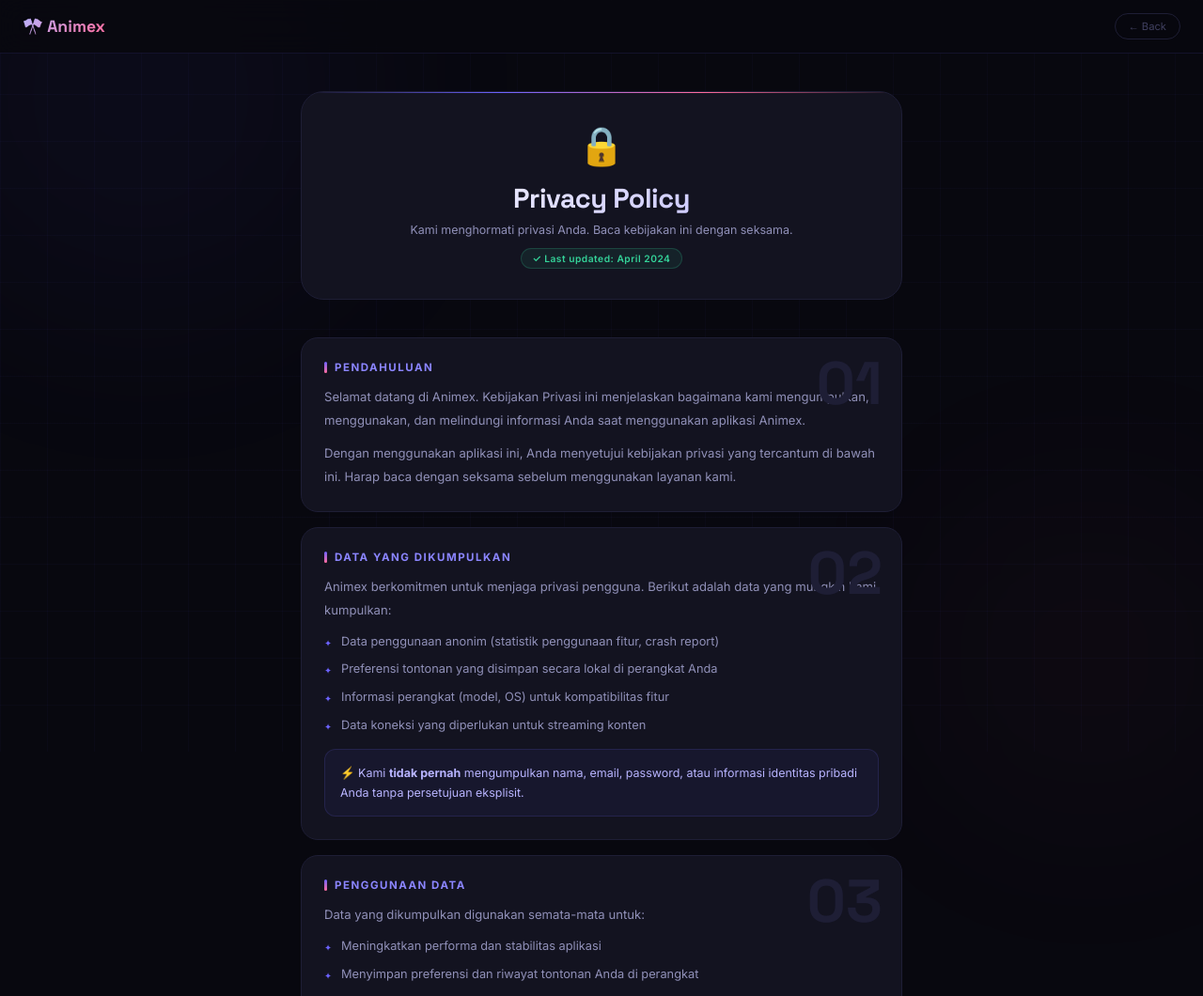
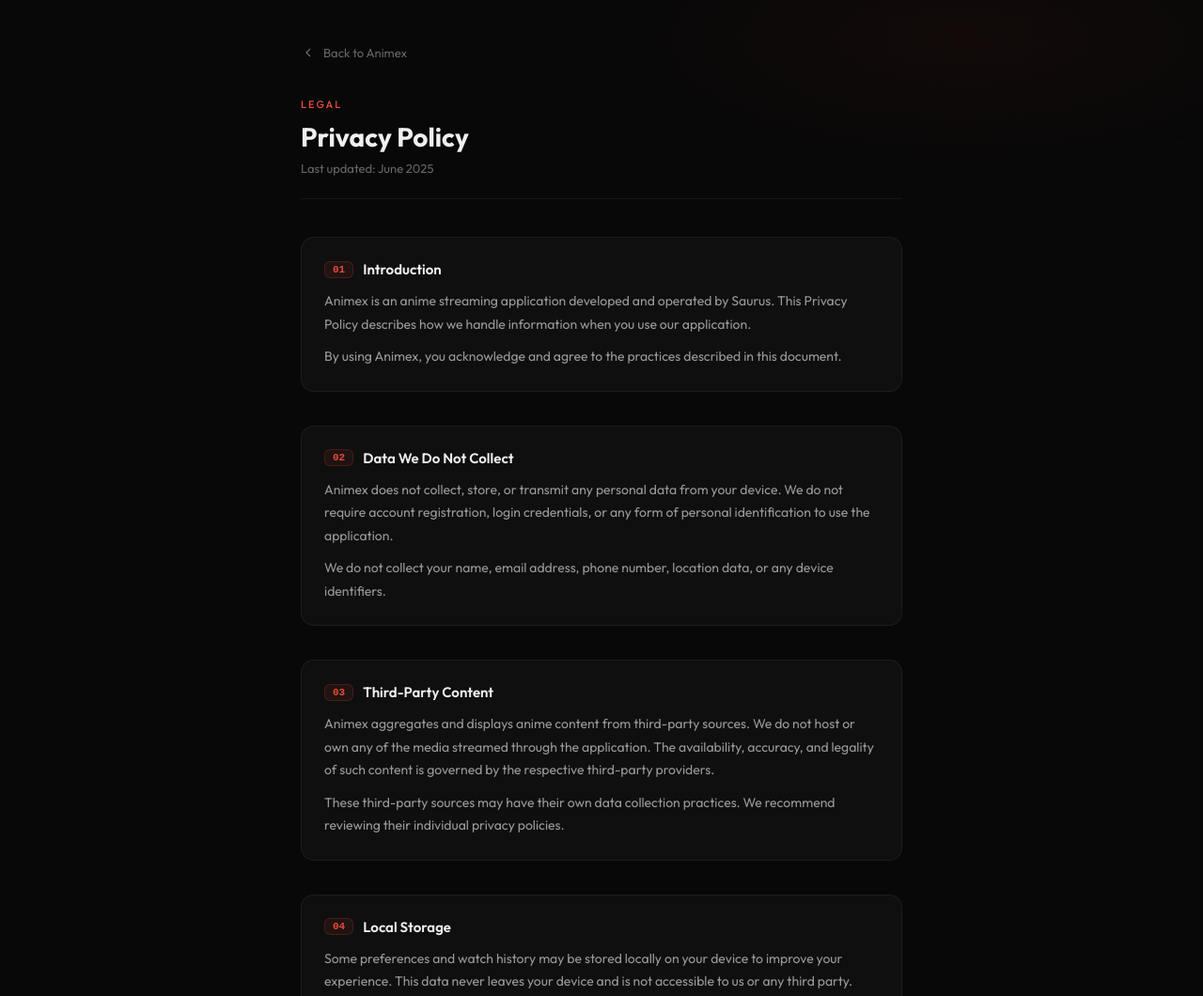
Before and after one commit to SaurusAraAra/Animex-download, a plain HTML site: page public/privacy.html in a window 1280 px wide. Shown: the top 1060 px of the page at 94% size. Drawn offline with Linux system fonts and the light colour scheme.

Commit message:
Update privacy.html

```diff
--- a/public/privacy.html
+++ b/public/privacy.html
@@ -3,296 +3,230 @@
 <head>
 <meta charset="UTF-8">
 <meta name="viewport" content="width=device-width, initial-scale=1.0">
+<meta name="theme-color" content="#0a0a0a">
 <title>Privacy Policy — Animex</title>
-<meta name="description" content="Kebijakan privasi aplikasi Animex. Kami berkomitmen menjaga data dan privasi pengguna.">
 <link rel="preconnect" href="https://fonts.googleapis.com">
-<link href="https://fonts.googleapis.com/css2?family=Inter:wght@300;400;500;600;700&family=Space+Grotesk:wght@600;700&display=swap" rel="stylesheet">
+<link href="https://fonts.googleapis.com/css2?family=Outfit:wght@300;400;500;600;700&display=swap" rel="stylesheet">
 <style>
+:root {
+  --red: #c0392b;
+  --red-bright: #e74c3c;
+  --bg: #080808;
+  --bg2: #0f0f0f;
+  --border: rgba(255,255,255,0.06);
+  --border-red: rgba(192,57,43,0.25);
+  --text: #f0f0f0;
+  --text-muted: #666;
+  --text-soft: #999;
+}
+
 *, *::before, *::after { box-sizing: border-box; margin: 0; padding: 0; }
-:root {
-  --bg:#08080f; --surface:#0f0f1a; --card:#131320; --border:#1e1e35; --border2:#252540;
-  --t:#f0f0ff; --t2:#9090b8; --m:#404060;
-  --p:#6c63ff; --p2:#8b85ff; --p3:#b8b4ff;
-  --accent:#ff6b9d; --green:#34d399;
+
+body {
+  background: var(--bg);
+  color: var(--text);
+  font-family: 'Outfit', sans-serif;
+  min-height: 100vh;
+  -webkit-font-smoothing: antialiased;
 }
-html { scroll-behavior: smooth; }
-body {
-  font-family: 'Inter', sans-serif;
-  background: var(--bg); color: var(--t);
-  min-height: 100vh; overflow-x: hidden;
+
+body::before {
+  content: '';
+  position: fixed;
+  inset: 0;
+  background: radial-gradient(ellipse 50% 30% at 80% 5%, rgba(192,57,43,0.06) 0%, transparent 60%);
+  pointer-events: none;
+  z-index: 0;
 }
-body::before {
-  content: ''; position: fixed; inset: 0; z-index: 0; pointer-events: none;
-  background-image:
-    linear-gradient(rgba(108,99,255,.03) 1px, transparent 1px),
-    linear-gradient(90deg, rgba(108,99,255,.03) 1px, transparent 1px);
-  background-size: 50px 50px;
+
+.wrapper {
+  position: relative;
+  z-index: 1;
+  max-width: 680px;
+  margin: 0 auto;
+  padding: 48px 20px 80px;
 }
-.orb {
-  position: fixed; border-radius: 50%; filter: blur(120px); opacity: .4; pointer-events: none; z-index: 0;
+
+/* Back nav */
+.back-nav {
+  display: inline-flex;
+  align-items: center;
+  gap: 8px;
+  font-size: 13px;
+  color: var(--text-muted);
+  text-decoration: none;
+  margin-bottom: 40px;
+  transition: color 0.2s;
 }
-.o1 { width:500px; height:500px; background:rgba(108,99,255,.12); top:-150px; left:-100px; }
-.o2 { width:400px; height:400px; background:rgba(255,107,157,.08); bottom:-100px; right:-80px; }
+.back-nav:hover { color: var(--red-bright); }
+.back-nav svg { width: 16px; height: 16px; }
 
-/* Loader */
-#loader {
-  position: fixed; inset: 0; z-index: 9999; background: var(--bg);
-  display: flex; align-items: center; justify-content: center;
-  transition: opacity .5s, visibility .5s;
+/* Header */
+.doc-header {
+  margin-bottom: 40px;
+  padding-bottom: 24px;
+  border-bottom: 1px solid var(--border);
 }
-#loader.hide { opacity: 0; visibility: hidden; }
-.ring { width:40px; height:40px; border-radius:50%; border:3px solid var(--border2); border-top-color:var(--p); animation: spin 1s linear infinite; }
-@keyframes spin { to { transform: rotate(360deg); } }
+.doc-label {
+  font-size: 11px;
+  text-transform: uppercase;
+  letter-spacing: 2px;
+  color: var(--red-bright);
+  font-weight: 500;
+  margin-bottom: 10px;
+}
+.doc-title {
+  font-size: 28px;
+  font-weight: 700;
+  margin-bottom: 8px;
+}
+.doc-meta {
+  font-size: 13px;
+  color: var(--text-muted);
+}
 
-/* Nav */
-nav {
-  position: sticky; top: 0; z-index: 100;
-  background: rgba(8,8,15,.9); backdrop-filter: blur(14px);
-  border-bottom: 1px solid rgba(108,99,255,.12);
-  padding: 14px 24px;
-  display: flex; align-items: center; justify-content: space-between;
+/* Sections */
+.section {
+  margin-bottom: 36px;
+  padding: 24px;
+  background: var(--bg2);
+  border: 1px solid var(--border);
+  border-radius: 14px;
+  transition: border-color 0.2s;
 }
-.nav-logo {
-  font-family: 'Space Grotesk', sans-serif; font-size: 1.1rem; font-weight: 700;
-  background: linear-gradient(135deg, var(--p3), var(--accent));
-  -webkit-background-clip: text; -webkit-text-fill-color: transparent; background-clip: text;
+.section:hover { border-color: var(--border-red); }
+.section-title {
+  font-size: 15px;
+  font-weight: 600;
+  color: var(--text);
+  margin-bottom: 12px;
+  display: flex;
+  align-items: center;
+  gap: 10px;
+}
+.section-number {
+  font-size: 11px;
+  font-weight: 700;
+  color: var(--red-bright);
+  background: rgba(192,57,43,0.1);
+  border: 1px solid var(--border-red);
+  border-radius: 6px;
+  padding: 2px 8px;
+  font-family: monospace;
+}
+.section p {
+  font-size: 14px;
+  color: var(--text-soft);
+  line-height: 1.75;
+}
+.section p + p { margin-top: 10px; }
+
+/* Footer */
+.doc-footer {
+  margin-top: 48px;
+  padding-top: 24px;
+  border-top: 1px solid var(--border);
+  display: flex;
+  flex-direction: column;
+  gap: 12px;
+  align-items: center;
+  text-align: center;
+}
+.doc-footer a {
+  font-size: 12px;
+  color: var(--text-muted);
   text-decoration: none;
 }
-.nav-back {
-  font-size: .7rem; color: var(--m); text-decoration: none;
-  padding: 6px 14px; border-radius: 99px; border: 1px solid var(--border);
-  transition: all .2s;
+.doc-footer a:hover { color: var(--red-bright); }
+.doc-footer span {
+  font-size: 11px;
+  color: #333;
 }
-.nav-back:hover { border-color: var(--border2); color: var(--t2); }
-
-/* Page */
-.page {
-  position: relative; z-index: 1;
-  max-width: 680px; margin: 0 auto; padding: 40px 20px 80px;
-  animation: fadeUp .6s .2s ease both;
-}
-@keyframes fadeUp { from { opacity:0; transform:translateY(20px); } to { opacity:1; transform:translateY(0); } }
-
-/* Header */
-.page-header {
-  text-align: center; margin-bottom: 40px;
-  padding: 32px 24px;
-  background: var(--card); border: 1px solid var(--border);
-  border-radius: 24px; position: relative; overflow: hidden;
-}
-.page-header::before {
-  content: ''; position: absolute; top: 0; left: 0; right: 0; height: 1px;
-  background: linear-gradient(90deg, transparent, var(--p), var(--accent), transparent);
-}
-.page-header-icon { font-size: 2.5rem; margin-bottom: 14px; }
-.page-header h1 {
-  font-family: 'Space Grotesk', sans-serif;
-  font-size: 1.8rem; font-weight: 700; letter-spacing: -0.5px;
-  background: linear-gradient(135deg, #fff, var(--p3));
-  -webkit-background-clip: text; -webkit-text-fill-color: transparent; background-clip: text;
-  margin-bottom: 8px;
-}
-.page-header p { font-size: .78rem; color: var(--t2); }
-.updated-badge {
-  display: inline-flex; align-items: center; gap: 6px; margin-top: 12px;
-  background: rgba(52,211,153,.08); border: 1px solid rgba(52,211,153,.2);
-  color: var(--green); font-size: .64rem; font-weight: 600;
-  padding: 4px 12px; border-radius: 99px; letter-spacing: .5px;
-}
-
-/* Content */
-.content { display: flex; flex-direction: column; gap: 16px; }
-
-.section {
-  background: var(--card); border: 1px solid var(--border);
-  border-radius: 18px; padding: 24px; overflow: hidden; position: relative;
-}
-.section-num {
-  position: absolute; top: 16px; right: 20px;
-  font-size: 4rem; font-weight: 900; color: var(--border);
-  font-family: 'Space Grotesk', sans-serif; line-height: 1; pointer-events: none;
-  user-select: none;
-}
-.section h2 {
-  font-size: .72rem; font-weight: 700; letter-spacing: 1.5px;
-  text-transform: uppercase; color: var(--p2); margin-bottom: 12px;
-  display: flex; align-items: center; gap: 8px;
-}
-.section h2::before {
-  content: ''; display: block; width: 3px; height: 12px;
-  background: linear-gradient(var(--p), var(--accent)); border-radius: 2px;
-}
-.section p { font-size: .82rem; color: var(--t2); line-height: 1.9; margin-bottom: 10px; }
-.section p:last-child { margin-bottom: 0; }
-.section ul { padding-left: 0; list-style: none; display: flex; flex-direction: column; gap: 8px; }
-.section ul li {
-  font-size: .8rem; color: var(--t2); line-height: 1.7;
-  display: flex; align-items: flex-start; gap: 10px;
-}
-.section ul li::before {
-  content: '✦'; color: var(--p); font-size: .6rem; flex-shrink: 0; margin-top: 5px;
-}
-
-.highlight-box {
-  background: rgba(108,99,255,.06); border: 1px solid rgba(108,99,255,.15);
-  border-radius: 12px; padding: 14px 16px; margin-top: 14px;
-}
-.highlight-box p { font-size: .78rem; color: var(--p3); line-height: 1.7; margin: 0; }
-
-/* Contact card */
-.contact-card {
-  background: linear-gradient(135deg, rgba(108,99,255,.08), rgba(255,107,157,.05));
-  border: 1px solid rgba(108,99,255,.2); border-radius: 18px; padding: 24px;
-  text-align: center;
-}
-.contact-card h2 { font-size: 1rem; font-weight: 700; color: var(--t); margin-bottom: 6px; }
-.contact-card p { font-size: .78rem; color: var(--t2); margin-bottom: 16px; }
-.contact-btn {
-  display: inline-flex; align-items: center; gap: 8px;
-  background: var(--p); color: #fff; text-decoration: none;
-  font-size: .8rem; font-weight: 600; padding: 10px 22px; border-radius: 99px;
-  transition: all .2s;
-}
-.contact-btn:hover { transform: translateY(-2px); box-shadow: 0 8px 24px rgba(108,99,255,.35); }
-
-/* Footer */
-.footer { text-align: center; padding: 32px 0 0; border-top: 1px solid var(--border); margin-top: 32px; }
-.footer-links { display: flex; align-items: center; justify-content: center; gap: 6px; flex-wrap: wrap; margin-bottom: 12px; }
-.footer-link {
-  color: var(--m); font-size: .68rem; text-decoration: none;
-  padding: 5px 12px; border-radius: 99px; border: 1px solid var(--border); transition: all .2s;
-}
-.footer-link:hover { color: var(--t2); border-color: var(--border2); }
-.footer-copy { font-size: .62rem; color: var(--m); }
 </style>
 </head>
 <body>
-<div class="orb o1"></div>
-<div class="orb o2"></div>
 
-<div id="loader"><div class="ring"></div></div>
+<div class="wrapper">
 
-<nav>
-  <a href="/" class="nav-logo">🎌 Animex</a>
-  <a href="/" class="nav-back">← Back</a>
-</nav>
+  <a href="/" class="back-nav">
+    <svg viewBox="0 0 24 24" fill="none" stroke="currentColor" stroke-width="2">
+      <path d="M15 18l-6-6 6-6"/>
+    </svg>
+    Back to Animex
+  </a>
 
-<div class="page">
-  <div class="page-header">
-    <div class="page-header-icon">🔒</div>
-    <h1>Privacy Policy</h1>
-    <p>Kami menghormati privasi Anda. Baca kebijakan ini dengan seksama.</p>
-    <div class="updated-badge">✓ Last updated: April 2024</div>
-  </div>
-
-  <div class="content">
-
-    <div class="section">
-      <div class="section-num">01</div>
-      <h2>Pendahuluan</h2>
-      <p>Selamat datang di Animex. Kebijakan Privasi ini menjelaskan bagaimana kami mengumpulkan, menggunakan, dan melindungi informasi Anda saat menggunakan aplikasi Animex.</p>
-      <p>Dengan menggunakan aplikasi ini, Anda menyetujui kebijakan privasi yang tercantum di bawah ini. Harap baca dengan seksama sebelum menggunakan layanan kami.</p>
+  <div class="doc-header">
+    <div class="doc-label">Legal</div>
+    <div class="doc-title">Privacy Policy</div>
+    <div class="doc-meta">Last updated: June 2025</div>
   </div>
 
   <div class="section">
-      <div class="section-num">02</div>
-      <h2>Data yang Dikumpulkan</h2>
-      <p>Animex berkomitmen untuk menjaga privasi pengguna. Berikut adalah data yang mungkin kami kumpulkan:</p>
-      <ul>
-        <li>Data penggunaan anonim (statistik penggunaan fitur, crash report)</li>
-        <li>Preferensi tontonan yang disimpan secara lokal di perangkat Anda</li>
-        <li>Informasi perangkat (model, OS) untuk kompatibilitas fitur</li>
-        <li>Data koneksi yang diperlukan untuk streaming konten</li>
-      </ul>
-      <div class="highlight-box">
-        <p>⚡ Kami <strong>tidak pernah</strong> mengumpulkan nama, email, password, atau informasi identitas pribadi Anda tanpa persetujuan eksplisit.</p>
+    <div class="section-title">
+      <span class="section-number">01</span>
+      Introduction
     </div>
+    <p>Animex is an anime streaming application developed and operated by Saurus. This Privacy Policy describes how we handle information when you use our application.</p>
+    <p>By using Animex, you acknowledge and agree to the practices described in this document.</p>
   </div>
 
   <div class="section">
-      <div class="section-num">03</div>
-      <h2>Penggunaan Data</h2>
-      <p>Data yang dikumpulkan digunakan semata-mata untuk:</p>
-      <ul>
-        <li>Meningkatkan performa dan stabilitas aplikasi</li>
-        <li>Menyimpan preferensi dan riwayat tontonan Anda di perangkat</li>
-        <li>Mengidentifikasi dan memperbaiki bug serta masalah teknis</li>
-        <li>Mengembangkan fitur baru yang lebih baik</li>
-      </ul>
+    <div class="section-title">
+      <span class="section-number">02</span>
+      Data We Do Not Collect
+    </div>
+    <p>Animex does not collect, store, or transmit any personal data from your device. We do not require account registration, login credentials, or any form of personal identification to use the application.</p>
+    <p>We do not collect your name, email address, phone number, location data, or any device identifiers.</p>
   </div>
 
   <div class="section">
-      <div class="section-num">04</div>
-      <h2>Konten Pihak Ketiga</h2>
-      <p>Animex menampilkan konten dari sumber pihak ketiga. Perlu diketahui bahwa:</p>
-      <ul>
-        <li>Animex tidak memiliki atau mengontrol konten yang ditampilkan</li>
-        <li>Kebijakan privasi penyedia konten pihak ketiga berlaku terpisah</li>
-        <li>Kami tidak bertanggung jawab atas kebijakan privasi situs eksternal</li>
-        <li>Beberapa konten mungkin menggunakan cookie dari pihak ketiga</li>
-      </ul>
+    <div class="section-title">
+      <span class="section-number">03</span>
+      Third-Party Content
+    </div>
+    <p>Animex aggregates and displays anime content from third-party sources. We do not host or own any of the media streamed through the application. The availability, accuracy, and legality of such content is governed by the respective third-party providers.</p>
+    <p>These third-party sources may have their own data collection practices. We recommend reviewing their individual privacy policies.</p>
   </div>
 
   <div class="section">
-      <div class="section-num">05</div>
-      <h2>Keamanan Data</h2>
-      <p>Keamanan data Anda adalah prioritas kami. Langkah-langkah keamanan yang kami terapkan:</p>
-      <ul>
-        <li>Koneksi terenkripsi (HTTPS/TLS) untuk semua komunikasi</li>
-        <li>Data preferensi disimpan secara lokal di perangkat Anda</li>
-        <li>Tidak ada transmisi data sensitif ke server kami</li>
-        <li>Pembaruan keamanan rutin pada aplikasi</li>
-      </ul>
+    <div class="section-title">
+      <span class="section-number">04</span>
+      Local Storage
+    </div>
+    <p>Some preferences and watch history may be stored locally on your device to improve your experience. This data never leaves your device and is not accessible to us or any third party.</p>
+    <p>You can clear this data at any time by clearing the app's local storage through your device settings.</p>
   </div>
 
   <div class="section">
-      <div class="section-num">06</div>
-      <h2>Hak Pengguna</h2>
-      <p>Anda memiliki hak penuh atas data Anda, termasuk:</p>
-      <ul>
-        <li>Menghapus seluruh data lokal dengan menghapus aplikasi</li>
-        <li>Mengatur ulang preferensi dari menu pengaturan aplikasi</li>
-        <li>Meminta informasi tentang data yang kami simpan</li>
-        <li>Berhenti menggunakan layanan kapan saja tanpa konsekuensi</li>
-      </ul>
+    <div class="section-title">
+      <span class="section-number">05</span>
+      Security
+    </div>
+    <p>Since we do not collect personal data, there is no centralized user database to secure or compromise. All streaming is performed directly from your device to the content sources.</p>
   </div>
 
   <div class="section">
-      <div class="section-num">07</div>
-      <h2>Perubahan Kebijakan</h2>
-      <p>Kami berhak untuk mengubah kebijakan privasi ini sewaktu-waktu. Perubahan akan diberitahukan melalui:</p>
-      <ul>
-        <li>Pembaruan di halaman ini dengan tanggal revisi terbaru</li>
-        <li>Notifikasi dalam aplikasi untuk perubahan signifikan</li>
-        <li>Pengumuman melalui pembaruan aplikasi di toko aplikasi</li>
-      </ul>
-      <div class="highlight-box">
-        <p>📌 Penggunaan berkelanjutan setelah perubahan kebijakan dianggap sebagai persetujuan Anda terhadap kebijakan yang diperbarui.</p>
+    <div class="section-title">
+      <span class="section-number">06</span>
+      Changes to This Policy
     </div>
+    <p>We may update this Privacy Policy from time to time. Any changes will be reflected in the "Last updated" date above. Continued use of the application after changes constitutes acceptance of the updated policy.</p>
   </div>
 
-    <div class="contact-card">
-      <h2>Ada Pertanyaan?</h2>
-      <p>Jika Anda memiliki pertanyaan tentang kebijakan privasi ini, jangan ragu untuk menghubungi kami.</p>
-      <a href="mailto:privacy@animex.app" class="contact-btn">✉️ Hubungi Kami</a>
+  <div class="section">
+    <div class="section-title">
+      <span class="section-number">07</span>
+      Contact
+    </div>
+    <p>If you have questions or concerns about this Privacy Policy, you can reach us via the official download page or through our support channel.</p>
+  </div>
+
+  <div class="doc-footer">
+    <a href="/">← Back to Animex</a>
+    <span>&copy; 2025 Animex. All rights reserved.</span>
   </div>
 
 </div>
 
-  <div class="footer">
-    <div class="footer-links">
-      <a href="/" class="footer-link">🏠 Home</a>
-      <a href="/terms" class="footer-link">📄 Terms of Use</a>
-      <a href="https://apkpure.com/p/com.animex.saurusgege" target="_blank" class="footer-link">📦 APKPure</a>
-    </div>
-    <div class="footer-copy">© 2024 Animex · All rights reserved</div>
-  </div>
-</div>
-
-<script>
-window.addEventListener('load', () => {
-  setTimeout(() => document.getElementById('loader').classList.add('hide'), 600);
-});
-</script>
 </body>
 </html>
```
Lines whose indentation alone changed are shown as unchanged.
